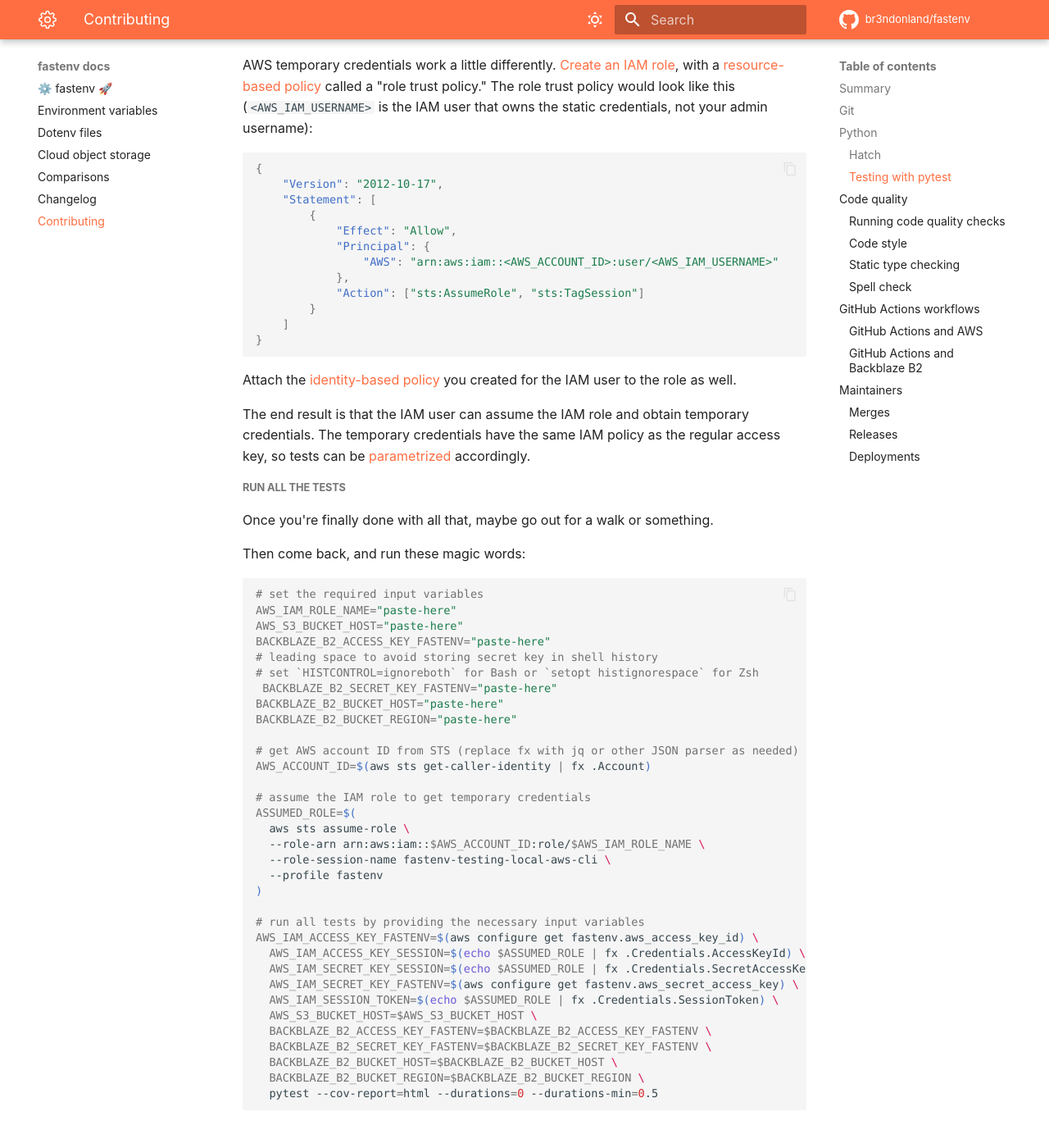
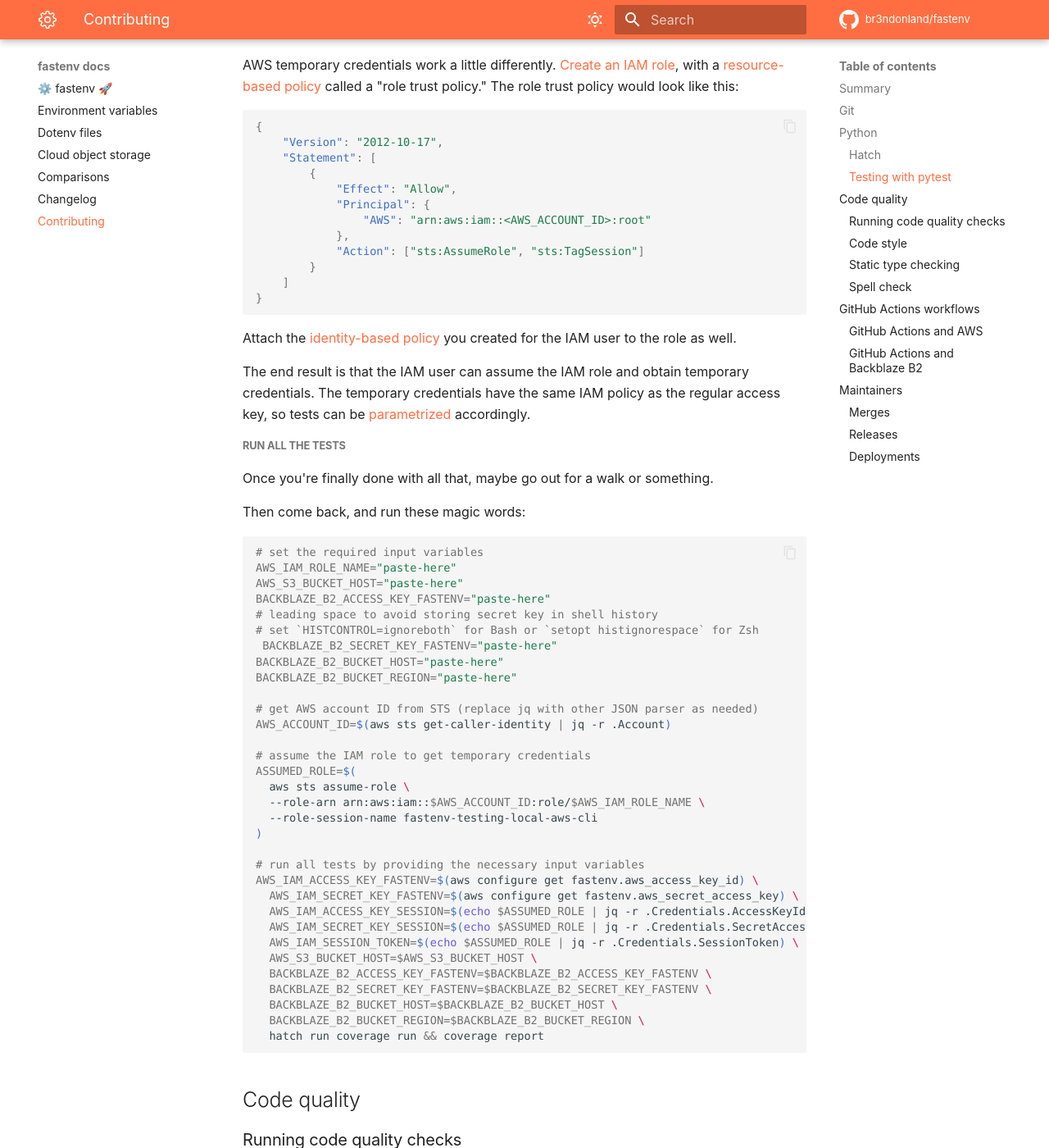
Before and after one commit to br3ndonland/fastenv, an MkDocs documentation site: the page built from docs/contributing.md, in a window 1280 px wide and 1400 px high, scrolled down 3563 px. Shown: the whole window at 82% size. Built offline with MkDocs 1.6.1 and Material for MkDocs 9.7.7, drawn with Linux system fonts in a browser that asks for light colours; comment, search, counter and statistics services are not loaded.

Commit message:
Update test info in CONTRIBUTING.md
- Update role trust principal to allow whole account instead of specific
  user (testing bucket not sensitive, no need to be so specific)
- Remove AWS CLI profile name (may not be the same on all machines)
- Group session token variables together
- Use `jq` for JSON parsing by default (more commonly used than `fx`)
- Update test command for Hatch (br3ndonland/fastenv#14)

````diff
--- a/docs/contributing.md
+++ b/docs/contributing.md
@@ -133,7 +133,7 @@
 
 After attaching the IAM policy to the non-admin user, [generate an access key](https://docs.aws.amazon.com/IAM/latest/UserGuide/id_credentials_access-keys.html) for the non-admin user, set up an [AWS CLI profile](https://docs.aws.amazon.com/cli/latest/userguide/cli-configure-profiles.html) named `fastenv`, and configure it with the access key for the non-admin user. AWS static credentials are now ready.
 
-AWS temporary credentials work a little differently. [Create an IAM role](https://docs.aws.amazon.com/IAM/latest/UserGuide/id_roles_create_for-user.html), with a [resource-based policy](https://docs.aws.amazon.com/IAM/latest/UserGuide/access_policies_identity-vs-resource.html) called a "role trust policy." The role trust policy would look like this (`<AWS_IAM_USERNAME>` is the IAM user that owns the static credentials, not your admin username):
+AWS temporary credentials work a little differently. [Create an IAM role](https://docs.aws.amazon.com/IAM/latest/UserGuide/id_roles_create_for-user.html), with a [resource-based policy](https://docs.aws.amazon.com/IAM/latest/UserGuide/access_policies_identity-vs-resource.html) called a "role trust policy." The role trust policy would look like this:
 
 ```json
 {
@@ -142,7 +142,7 @@
         {
             "Effect": "Allow",
             "Principal": {
-                "AWS": "arn:aws:iam::<AWS_ACCOUNT_ID>:user/<AWS_IAM_USERNAME>"
+                "AWS": "arn:aws:iam::<AWS_ACCOUNT_ID>:root"
             },
             "Action": ["sts:AssumeRole", "sts:TagSession"]
         }
@@ -171,29 +171,28 @@
 BACKBLAZE_B2_BUCKET_HOST="paste-here"
 BACKBLAZE_B2_BUCKET_REGION="paste-here"
 
-# get AWS account ID from STS (replace fx with jq or other JSON parser as needed)
-AWS_ACCOUNT_ID=$(aws sts get-caller-identity | fx .Account)
+# get AWS account ID from STS (replace jq with other JSON parser as needed)
+AWS_ACCOUNT_ID=$(aws sts get-caller-identity | jq -r .Account)
 
 # assume the IAM role to get temporary credentials
 ASSUMED_ROLE=$(
   aws sts assume-role \
   --role-arn arn:aws:iam::$AWS_ACCOUNT_ID:role/$AWS_IAM_ROLE_NAME \
-  --role-session-name fastenv-testing-local-aws-cli \
-  --profile fastenv
+  --role-session-name fastenv-testing-local-aws-cli
 )
 
 # run all tests by providing the necessary input variables
 AWS_IAM_ACCESS_KEY_FASTENV=$(aws configure get fastenv.aws_access_key_id) \
-  AWS_IAM_ACCESS_KEY_SESSION=$(echo $ASSUMED_ROLE | fx .Credentials.AccessKeyId) \
-  AWS_IAM_SECRET_KEY_SESSION=$(echo $ASSUMED_ROLE | fx .Credentials.SecretAccessKey) \
   AWS_IAM_SECRET_KEY_FASTENV=$(aws configure get fastenv.aws_secret_access_key) \
-  AWS_IAM_SESSION_TOKEN=$(echo $ASSUMED_ROLE | fx .Credentials.SessionToken) \
+  AWS_IAM_ACCESS_KEY_SESSION=$(echo $ASSUMED_ROLE | jq -r .Credentials.AccessKeyId) \
+  AWS_IAM_SECRET_KEY_SESSION=$(echo $ASSUMED_ROLE | jq -r .Credentials.SecretAccessKey) \
+  AWS_IAM_SESSION_TOKEN=$(echo $ASSUMED_ROLE | jq -r .Credentials.SessionToken) \
   AWS_S3_BUCKET_HOST=$AWS_S3_BUCKET_HOST \
   BACKBLAZE_B2_ACCESS_KEY_FASTENV=$BACKBLAZE_B2_ACCESS_KEY_FASTENV \
   BACKBLAZE_B2_SECRET_KEY_FASTENV=$BACKBLAZE_B2_SECRET_KEY_FASTENV \
   BACKBLAZE_B2_BUCKET_HOST=$BACKBLAZE_B2_BUCKET_HOST \
   BACKBLAZE_B2_BUCKET_REGION=$BACKBLAZE_B2_BUCKET_REGION \
-  pytest --cov-report=html --durations=0 --durations-min=0.5
+  hatch run coverage run && coverage report
 ```
 
 ## Code quality
````
